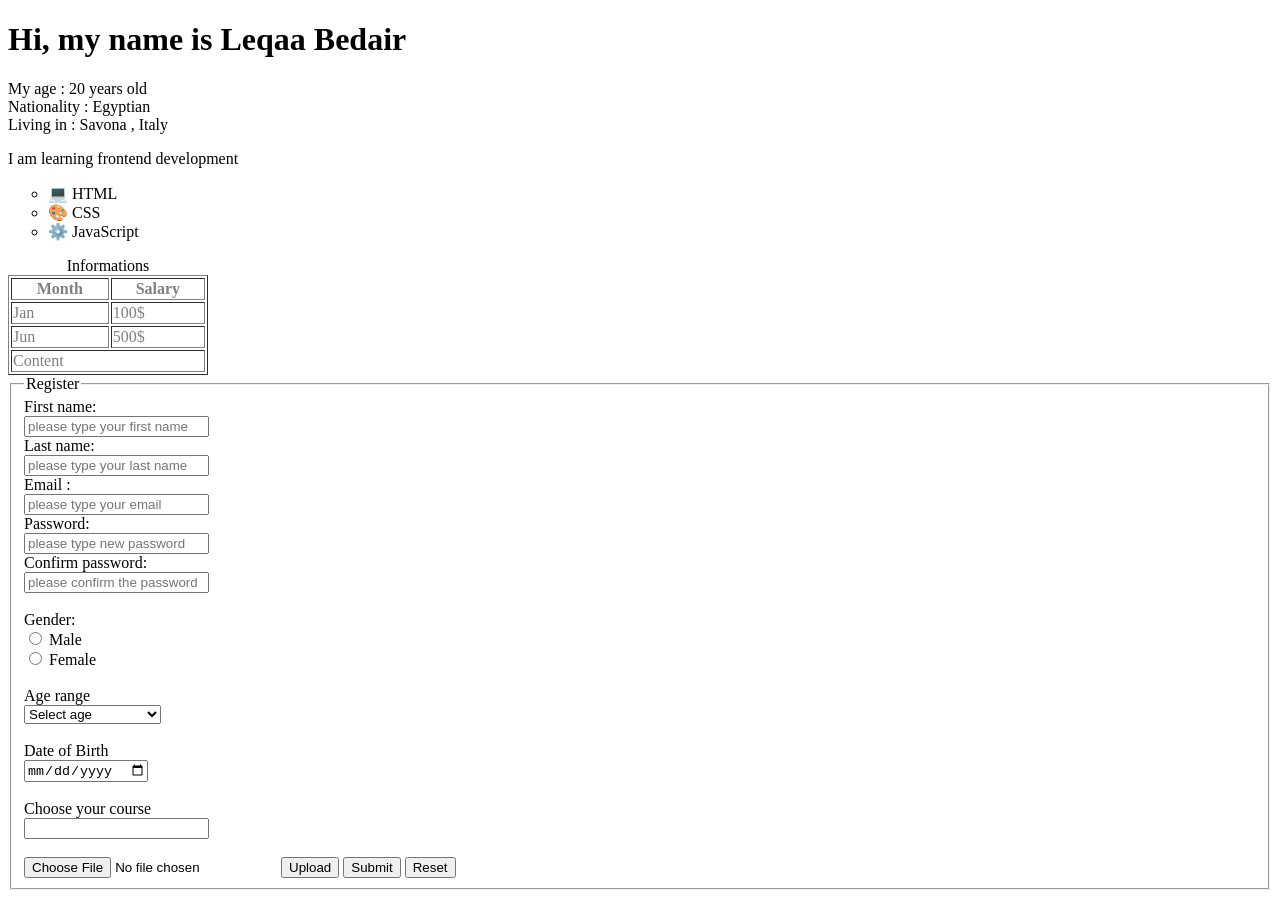
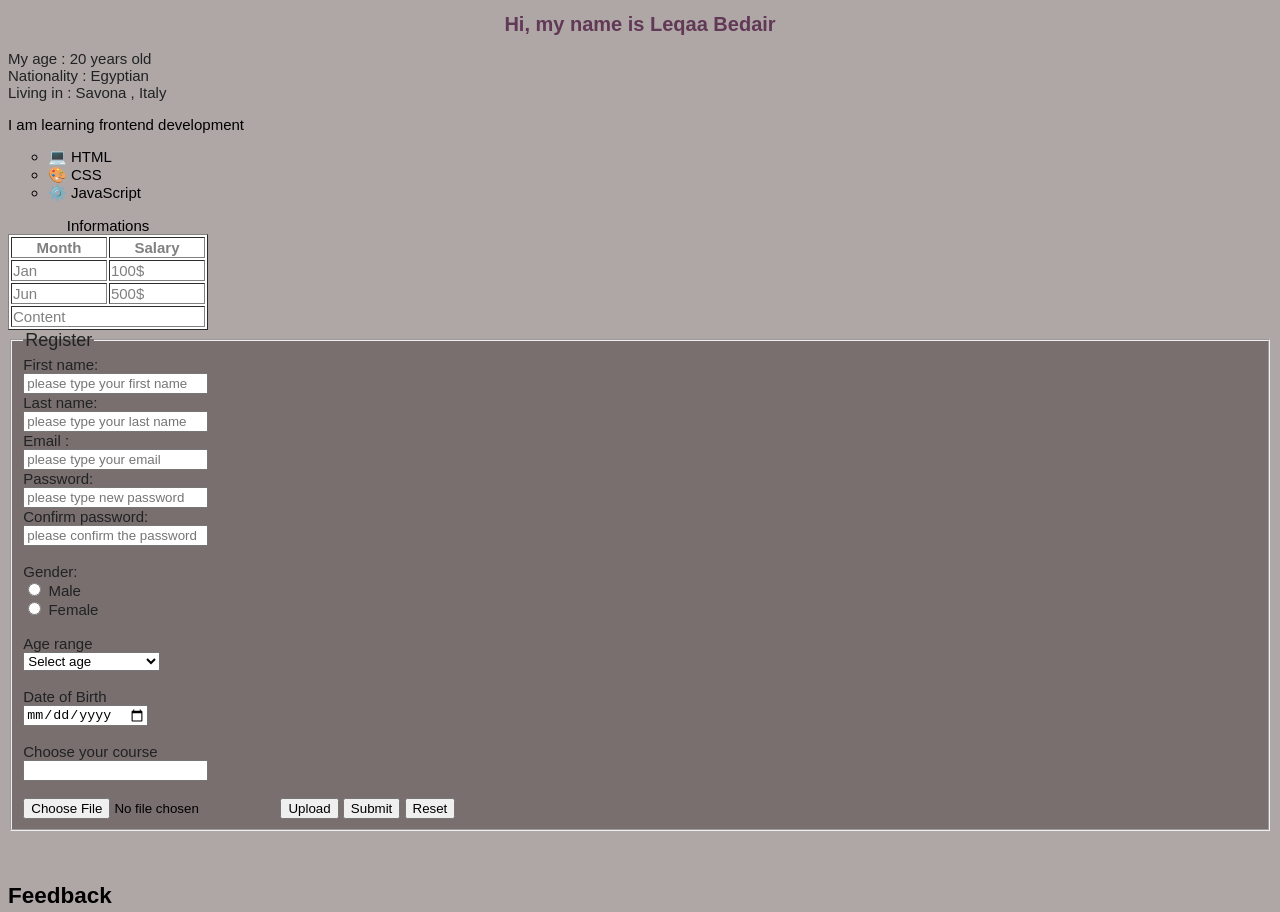
Before and after one commit to LeqaaBedair0/Frontend, a plain HTML site: page index.html in a window 1280 px wide. Shown: the top 912 px of the page. Drawn offline with Linux system fonts and the light colour scheme; files that its build step writes are made by us from their sources.

Commit message:
Add files via upload

```diff
--- a/index.html
+++ b/index.html
@@ -12,10 +12,34 @@
   <!-- to make the web fit on th device -->
   <title>Get to know me</title>
   <!-- to default ur title of the bar -->
+  <!-- start styling with css -->
+  <link rel="stylesheet" href="/first/pages/css/styling.css">
+  <style>
+    /* all label  will be styled the same  */
+    label {
+      color: rgb(32, 34, 36);
+      text-align: center;
+      font-family: Arial, Helvetica, sans-serif;
+      font-size: 15px;
+    }
+    /* all object of the body will be styled the same except the overloded */
+    body {
+      background-color: rgb(175, 166, 166);
+      color: rgb(0, 0, 0);
+      font-family: Arial, Helvetica, sans-serif;
+      font-size: 15px;
+    }
+  </style>
 </head>
 
 <body>
-  <h1>Hi, my name is Leqaa Bedair</h1>
+  <!-- to start the body of the page -->
+  <!-- to style h1 with overload -->
+  <h1 style=" color: rgb(97, 56, 85);
+  text-align: center;
+  font-family: Arial, Helvetica, sans-serif;
+  font-size: 20px;
+">Hi, my name is Leqaa Bedair</h1>
   <!-- to display the title of the page -->
   <label> My age : 20 years old </label>
   <br />
@@ -84,8 +108,8 @@
   <form>
     <!-- using for to send elements to server action="/action_page.php" -->
     <!-- use fieldset to make the form more organized as container  -->
-    <fieldset>
-      <legend>Register</legend>
+    <fieldset style="background-color: rgb(121, 111, 111);">
+      <legend style="font-size: large; color:rgb(32, 34, 36);">Register</legend>
       <!-- to add text box to the website / add readonly if u want -->
       <label for="fname">First name: </label> <br>
       <input type="text" id="fname" name="fname" required placeholder="please type your first name "> <br>
@@ -94,7 +118,8 @@
       <label for="email">Email : </label> <br>
       <input type="email" id="email" name="email" required placeholder="please type your email "> <br>
       <label for="pass">Password: </label> <br>
-    <input type="password" id="pass" name="pass" required placeholder="please type new password " minlength="8" maxlength="16"> <br>
+      <input type="password" id="pass" name="pass" required placeholder="please type new password " minlength="8"
+        maxlength="16"> <br>
       <label for="passw">Confirm password: </label> <br>
       <input type="password" id="passw" name="passw" required placeholder="please confirm the password "> <br> <br>
 
@@ -129,7 +154,7 @@
         <option value="Java">
       </datalist>
 
-    <br>  <br>
+      <br> <br>
       <!-- to make the user choose file to be uploaded -->
       <input type="file" />
       <button>Upload</button>
```
Lines whose indentation alone changed are shown as unchanged.
